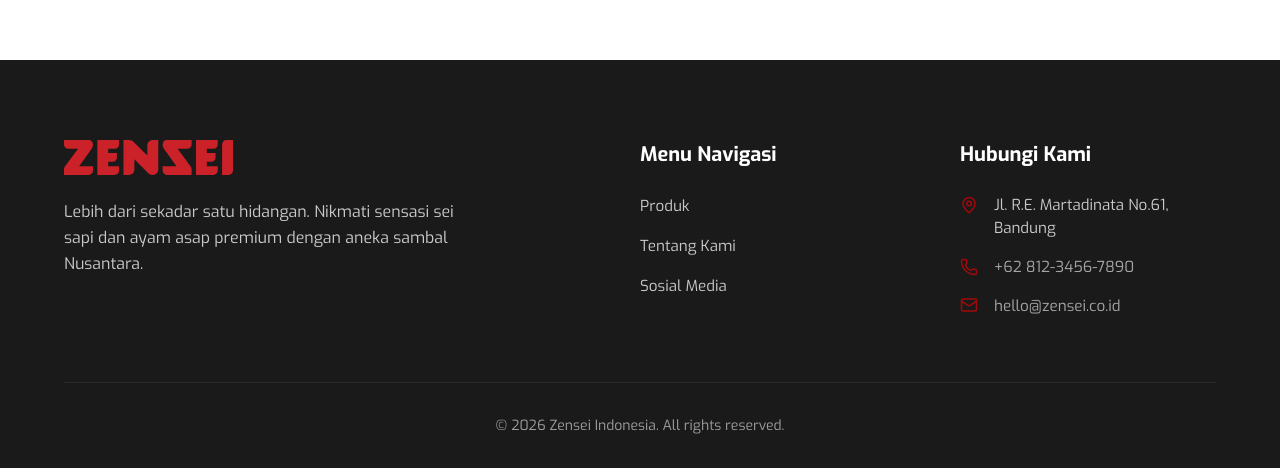
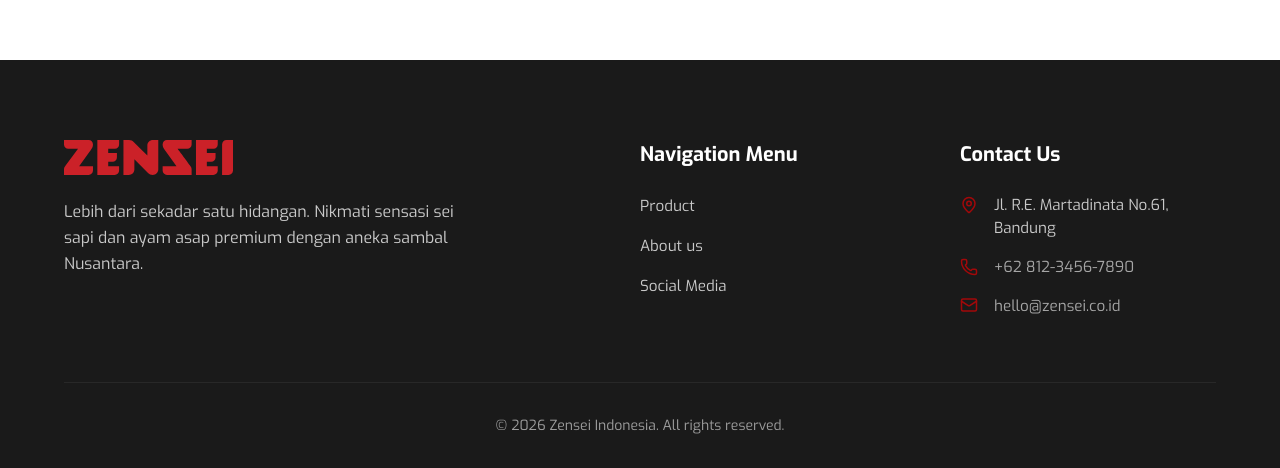
Before and after one commit to alluslang/zenseiwebsite, a React (Vite) app: page / in a window 1280 px wide. Shown: the part 2390-2858 px from the top of the page. Built offline with nearby package versions, Linux system fonts and the light colour scheme; no server answers; the database is empty.

Commit message:
feat(i18n): add bilingual translations for Footer and Social Links

```diff
--- a/src/components/Footer.jsx
+++ b/src/components/Footer.jsx
@@ -1,12 +1,16 @@
 import React, { useState, useEffect } from 'react';
+import { useTranslation } from 'react-i18next';
 import { Mail, Phone, MapPin } from 'lucide-react';
 import { supabase } from '../lib/supabase';
 import './Footer.css';
 
 export default function Footer() {
+    const { t, i18n } = useTranslation();
     const [footerData, setFooterData] = useState({
         description: 'Lebih dari sekadar satu hidangan. Nikmati sensasi sei sapi dan ayam asap premium dengan aneka sambal Nusantara.',
+        description_en: 'More than just a meal. Enjoy the sensation of premium smoked beef and chicken with a variety of Nusantara sambals.',
         address: 'Jl. R.E. Martadinata No.61, Bandung',
+        address_en: '61 R.E. Martadinata St, Bandung',
         phone: '+62 812-3456-7890',
         email: 'hello@zensei.co.id'
     });
@@ -31,6 +35,8 @@ export default function Footer() {
 
         fetchFooterData();
     }, []);
+    const currentLang = i18n.language; // 'id' or 'en'
+
     return (
         <footer className="footer-section">
             <div className="container">
@@ -39,27 +45,27 @@ export default function Footer() {
                     <div className="footer-brand">
                         <img src="/zenseired.svg" alt="Zensei Logo" className="footer-logo" />
                         <p className="footer-desc">
-                            {footerData.description}
+                            {currentLang === 'en' && footerData.description_en ? footerData.description_en : footerData.description}
                         </p>
                     </div>
 
                     {/* Links Column */}
                     <div className="footer-links">
-                        <h4>Menu Navigasi</h4>
+                        <h4>{t('footer.nav_menu')}</h4>
                         <ul>
-                            <li><a href="#product">Produk</a></li>
-                            <li><a href="#about">Tentang Kami</a></li>
-                            <li><a href="#instagram">Sosial Media</a></li>
+                            <li><a href="#product">{t('navbar.product')}</a></li>
+                            <li><a href="#about">{t('navbar.about_us')}</a></li>
+                            <li><a href="#instagram">{t('navbar.social_media')}</a></li>
                         </ul>
                     </div>
 
                     {/* Contact Column */}
                     <div className="footer-contact">
-                        <h4>Hubungi Kami</h4>
+                        <h4>{t('footer.contact_us')}</h4>
                         <ul>
                             <li>
                                 <MapPin size={18} />
-                                <span>{footerData.address}</span>
+                                <span>{currentLang === 'en' && footerData.address_en ? footerData.address_en : footerData.address}</span>
                             </li>
                             <li>
                                 <Phone size={18} />
@@ -74,7 +80,7 @@ export default function Footer() {
                 </div>
 
                 <div className="footer-bottom">
-                    <p>&copy; {new Date().getFullYear()} Zensei Indonesia. All rights reserved.</p>
+                    <p>&copy; {new Date().getFullYear()} {t('footer.rights_reserved')}</p>
                 </div>
             </div>
         </footer>
--- a/src/components/InstagramFeed.jsx
+++ b/src/components/InstagramFeed.jsx
@@ -1,4 +1,5 @@
 import React, { useState, useEffect } from 'react';
+import { useTranslation } from 'react-i18next';
 import { motion } from 'framer-motion';
 import { Instagram, Youtube, Mail, MessageCircle, Music } from 'lucide-react';
 import { supabase } from '../lib/supabase';
@@ -27,10 +28,11 @@ const iconMap = {
     'Youtube': (props) => <Youtube {...props} />,
     'MessageCircle': (props) => <MessageCircle {...props} />,
     'Mail': (props) => <Mail {...props} />,
-    'Music': (props) => <TikTokIcon {...props} /> // Fallback TikTok to Music icon string
+    'TikTok': (props) => <TikTokIcon {...props} /> // Map 'TikTok' from DB to TikTokIcon
 };
 
 export default function InstagramFeed() {
+    const { t } = useTranslation();
     const [socialLinks, setSocialLinks] = useState([]);
 
     useEffect(() => {
@@ -76,8 +78,8 @@ export default function InstagramFeed() {
                     <div className="instagram-icon-wrapper">
                         <Instagram size={32} color="var(--color-primary)" />
                     </div>
-                    <h2>Follow Us @zensei.id</h2>
-                    <p>Share your moments and stay updated with our latest offerings.</p>
+                    <h2>{t('social.follow_us')} @zensei.id</h2>
+                    <p>{t('social.share_moments')}</p>
                 </motion.div>
 
                 {/* Elfsight Widget Container */}
@@ -101,7 +103,7 @@ export default function InstagramFeed() {
                 >
                     {socialLinks.length > 0 && (
                         <>
-                            <p className="social-links-text">Temukan kami juga di platform lainnya:</p>
+                            <p className="social-links-text">{t('social.find_us')}</p>
                             <div className="integrated-social-icons">
                                 {socialLinks.map((link, index) => {
                                     const IconComponent = iconMap[link.icon_name] || iconMap['Instagram']; // Fallback icon
@@ -112,7 +114,7 @@ export default function InstagramFeed() {
                                             target="_blank"
                                             rel="noopener noreferrer"
                                             className="integrated-social-icon"
-                                            aria-label={`Visit our ${link.platform_name}`}
+                                            aria-label={`Visit our ${link.platform_name} `}
                                             style={{ '--hover-color': link.color }}
                                             whileHover={{ y: -5, scale: 1.15 }}
                                             whileTap={{ scale: 0.95 }}
--- a/src/i18n.js
+++ b/src/i18n.js
@@ -31,6 +31,16 @@ const resources = {
             "about": {
                 "heading": "Tradition Elevated.",
                 "desc": "We honor sei as a culinary heritage, elevating it through higher quality standards, strict hygiene, and a process tailored for modern needs."
+            },
+            "social": {
+                "follow_us": "Follow Us",
+                "share_moments": "Share your moments and stay updated with our latest offerings.",
+                "find_us": "Find us on other platforms:"
+            },
+            "footer": {
+                "nav_menu": "Navigation Menu",
+                "contact_us": "Contact Us",
+                "rights_reserved": "Zensei Indonesia. All rights reserved."
             }
         }
     },
@@ -61,6 +71,16 @@ const resources = {
             "about": {
                 "heading": "Tradisi yang Ditingkatkan.",
                 "desc": "Kami menghormati sei sebagai warisan kuliner, meningkatkannya melalui standar kualitas yang lebih tinggi, kebersihan yang ketat, dan proses yang disesuaikan untuk kebutuhan modern."
+            },
+            "social": {
+                "follow_us": "Ikuti Kami",
+                "share_moments": "Bagikan momen Anda dan dapatkan update penawaran terbaru kami.",
+                "find_us": "Temukan kami juga di platform lainnya:"
+            },
+            "footer": {
+                "nav_menu": "Menu Navigasi",
+                "contact_us": "Hubungi Kami",
+                "rights_reserved": "Zensei Indonesia. Hak cipta dilindungi."
             }
         }
     }
```
